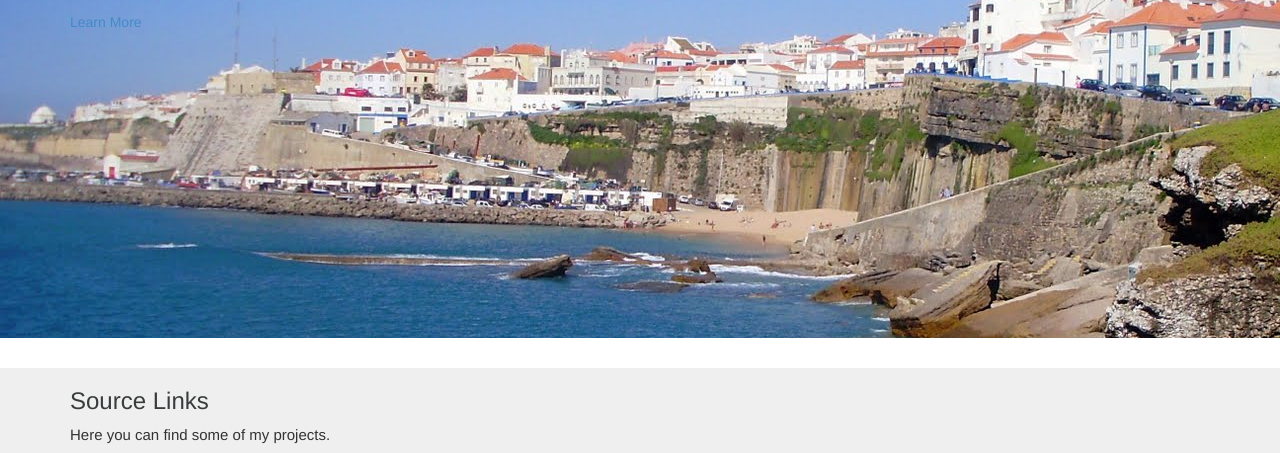
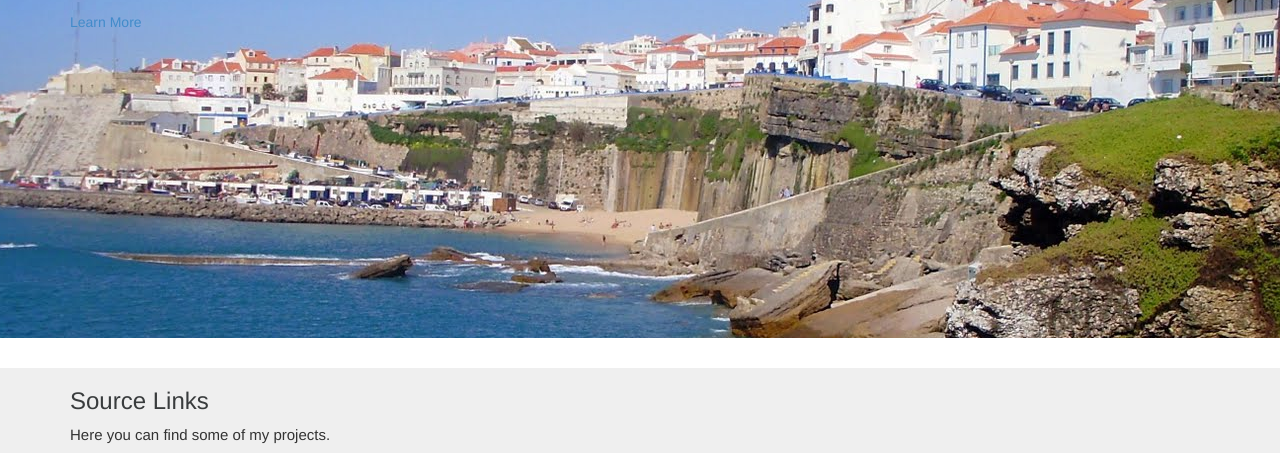
Before and after one commit to nlaert/nlaert.github.io, a plain HTML site: page index.html in a window 1280 px wide. Shown: the part 262-715 px from the top of the page. Drawn offline with nearby package versions, Linux system fonts and the light colour scheme.

Commit message:
updating jumbotron for higher resolution screens

```diff
--- a/css/main.css
+++ b/css/main.css
@@ -13,6 +13,8 @@
 .jumbotron-home{
   background-image:url('../img/Ericeira.jpg');
   height: 600px;
+  background-repeat: no-repeat;
+  background-position-x: center;
 }
 
 .jumbotron-home .container {
```
